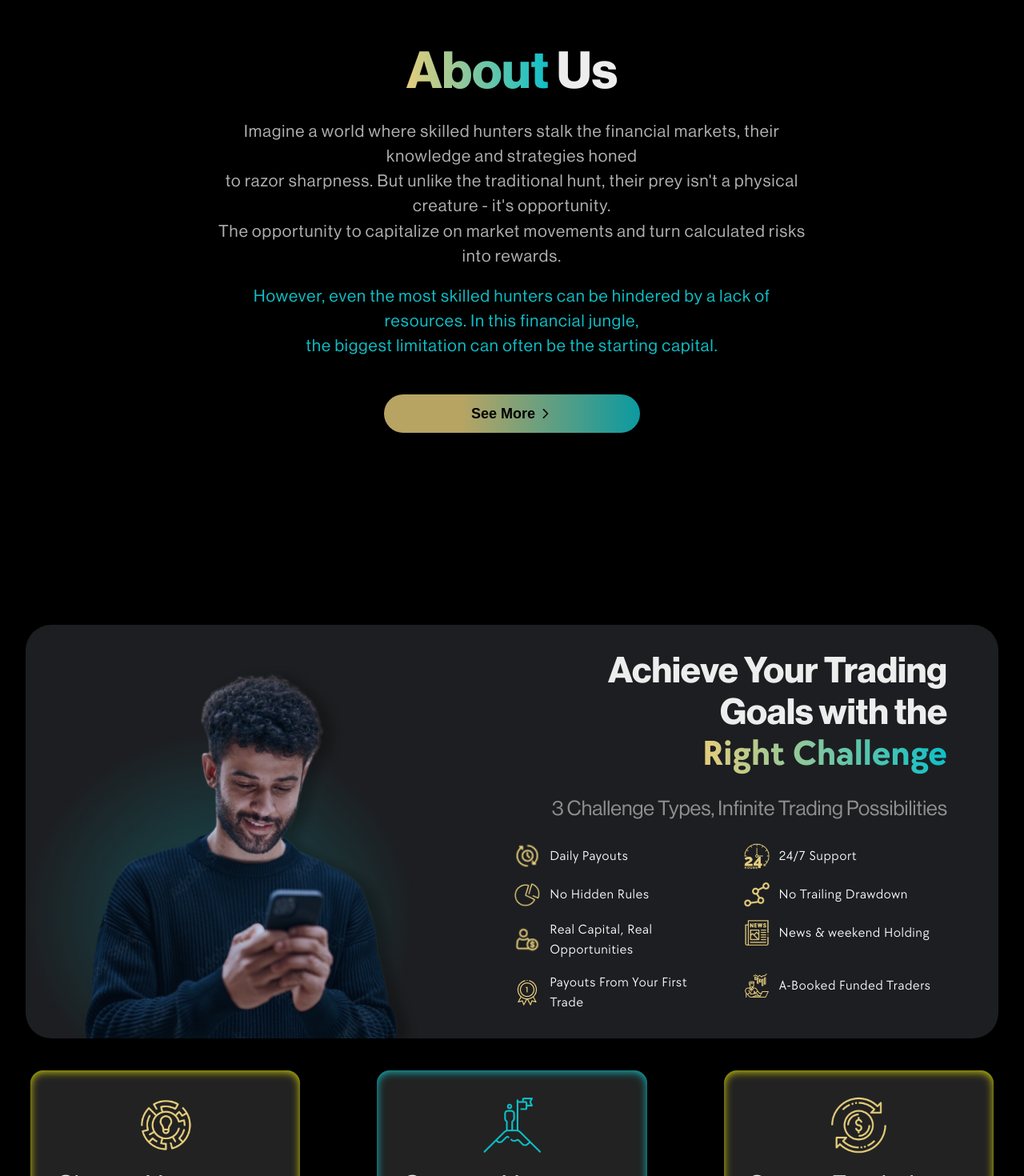
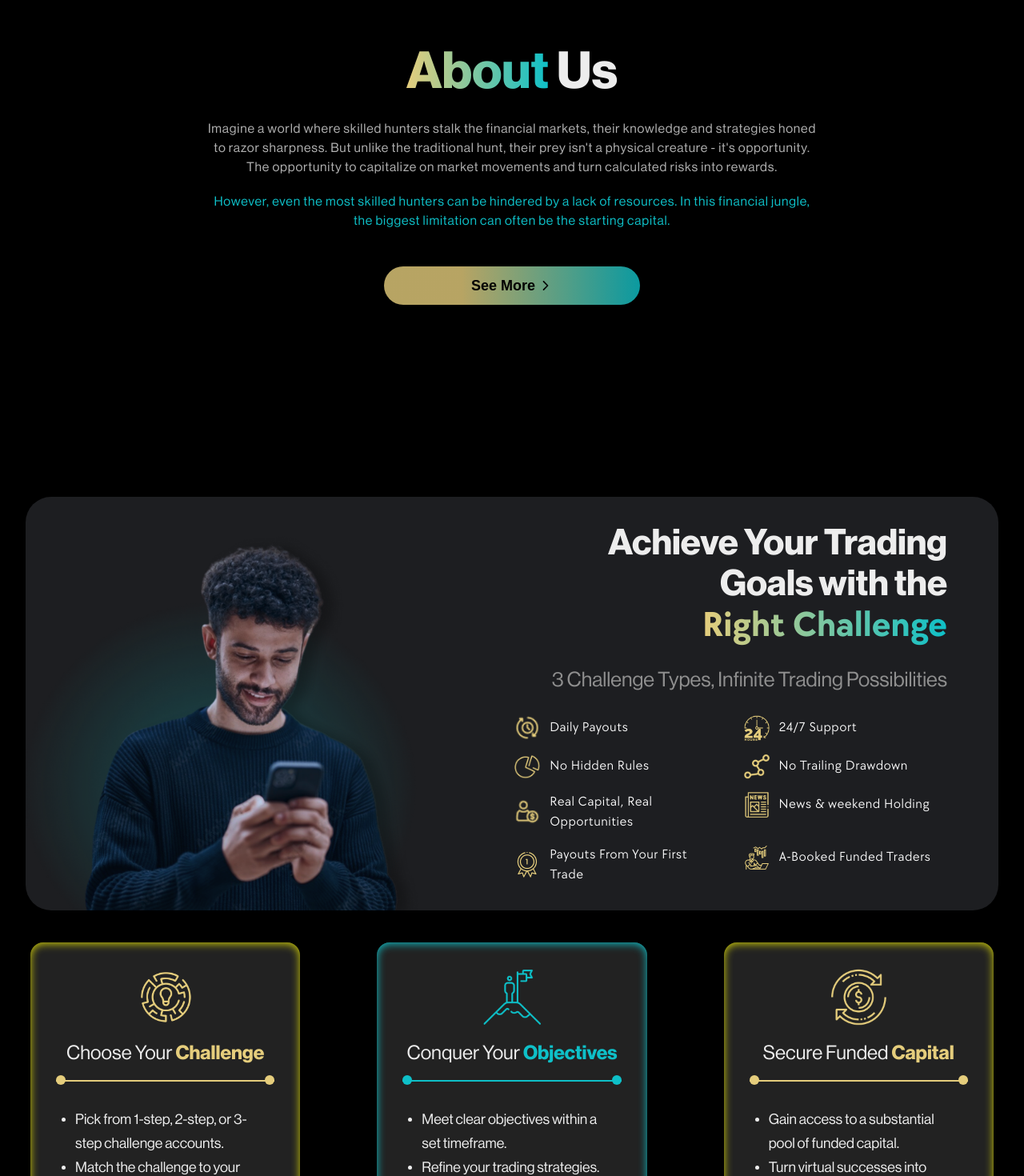
Before and after one commit to Netpuppys/guardeer, a Next.js app: page / in a window 1280 px wide. Shown: the part 840-2310 px from the top of the page at 80% size. Built offline with nearby package versions, Linux system fonts and the light colour scheme.

Commit message:
text responsiveness

```diff
--- a/app/components/Homepage/AboutSection.jsx
+++ b/app/components/Homepage/AboutSection.jsx
@@ -28,14 +28,14 @@ const AboutSection = () => {
         <GradientText>About</GradientText>{" "}
         Us
       </p>
-      <p className="text-center text-[#B1B1B1] font-neuehaas text-[1.3rem] tracking-wider pt-[1.5rem]">
+      <p className="text-center text-[#B1B1B1] font-neuehaas text-[clamp(1rem,1.2vw,1.4rem)] tracking-wider pt-[1.5rem] text-nowrap">
         Imagine a world where skilled hunters stalk the financial markets, their knowledge and strategies honed
         <br/>
         to razor sharpness. But unlike the traditional hunt, their prey isn't a physical creature - it's opportunity.
         <br/>
         The opportunity to capitalize on market movements and turn calculated risks into rewards.
       </p>
-      <p className="text-[#0EC0C8] text-center font-neuehaas text-[1.3rem] tracking-wider pt-[1.2rem]">
+      <p className="text-[#0EC0C8] text-center font-neuehaas text-[clamp(1rem,1.2vw,1.4rem)] tracking-wider pt-[1.2rem] text-nowrap">
         However, even the most skilled hunters can be hindered by a lack of resources. In this financial jungle,
         <br/>
         the biggest limitation can often be the starting capital.
--- a/app/components/Homepage/DiscordSection.jsx
+++ b/app/components/Homepage/DiscordSection.jsx
@@ -27,7 +27,7 @@ const DiscordSection = () => {
         <div className='overflow-hidden w-[70%] h-full rounded-3xl bg-yellow-blue-gradient p-[2px]'>
             <div className='w-full h-full rounded-3xl bg-black flex items-center justify-center'>
                 <div className='h-full w-fit flex flex-col items-start justify-center pl-10 py-10'>
-                    <p className='text-[2.3rem] font-neuehaas text-[#ebebeb] text-nowrap'>
+                    <p className='text-[clamp(1.7rem,2.2vw,3rem)] font-neuehaas text-[#ebebeb] text-nowrap'>
                         Our{" "}<GradientText>close-knit community</GradientText>{" "}is always
                         <br/>
                         ready to support, and we organize
@@ -56,7 +56,7 @@ const DiscordSection = () => {
         </div>
         <div className='overflow-hidden w-[30%] h-full rounded-3xl bg-yellow-blue-gradient p-[2px]'>
             <div className='w-full h-full rounded-3xl bg-black flex flex-col items-center justify-center'>
-                <p className='text-center text-nowrap text-[#ebebeb] text-[2.1rem] leading-[2.6rem] font-neuehaas '>
+                <p className='text-center text-nowrap text-[#ebebeb] text-[clamp(1.7rem,2vw,3rem)] leading-[2.6rem] font-neuehaas '>
                     Join the Next Generation of
                     <br/>
                     Funded Traders
--- a/app/components/Homepage/PayoutCards.jsx
+++ b/app/components/Homepage/PayoutCards.jsx
@@ -2,9 +2,6 @@ import GradientText from "../ui/GradientText";
 import React from "react";
 import payoutBanner from "../../../public/background/payoutBanner2.png";
 import Image from "next/image";
-import clockIcon from "../../../public/icons/24Hour.png";
-import trailing from "../../../public/icons/trailing.png";
-import news from "../../../public/icons/news.png";
 import { BsArrowRight } from "react-icons/bs";
 import profitSplit from "../../../public/icons/profitSplit2.png";
 import objectives from "../../../public/icons/objectives2.png";
@@ -85,7 +82,7 @@ const cardsArray = [
   {
       icon: tradingPlatform,
       color: "#E5CD7C",
-      title: <>Choose Your <span className="text-[#E5CD7C] font-semibold text-[2rem]">Challenge</span></>,
+      title: <>Choose Your <span className="text-[#E5CD7C] font-semibold">Challenge</span></>,
       points: [
           "Pick from 1-step, 2-step, or 3-step challenge accounts.",
           "Match the challenge to your risk tolerance and trading style.",
@@ -95,7 +92,7 @@ const cardsArray = [
   {
       icon: marketAccess,
       color: "#0EC0C8",
-      title: <>Conquer Your <span className="text-[#0EC0C8] font-semibold text-[2rem]">Objectives</span></>,
+      title: <>Conquer Your <span className="text-[#0EC0C8] font-semibold">Objectives</span></>,
       points: [
           "Meet clear objectives within a set timeframe.",
           "Refine your trading strategies.",
@@ -105,7 +102,7 @@ const cardsArray = [
   {
       icon: bestExecution,
       color: "#E5CD7C",
-      title: <>Secure Funded <span className="text-[#E5CD7C] font-semibold text-[2rem]">Capital</span></>,
+      title: <>Secure Funded <span className="text-[#E5CD7C] font-semibold">Capital</span></>,
       points: [
           "Gain access to a substantial pool of funded capital.",
           "Turn virtual successes into real-world profits.",
@@ -139,12 +136,12 @@ const TopBanner = () => {
         />
 
         <div className="relative z-10 flex flex-col items-end justify-center">
-          <h3 className="text-[4.5rem] font-bold leading-[5.2rem] mb-4 text-right">
+          <h3 className="text-[clamp(3.5rem,4.3vw,5rem)] font-bold leading-[5.2rem] mb-4 text-right text-nowrap">
             <GradientText>Why settle for promises</GradientText>
             <br />
             when you can have real capital?
           </h3>
-          <p className="text-[#8F8F8F] text-[1.5rem] max-w-[60%] text-right">
+          <p className="text-[#8F8F8F] text-[clamp(1.1rem,1.4vw,1.8rem)] max-w-[60%] text-right">
             Funding Traders With Real Capital Isn't Just A Catchy Pitch - It's
             The Foundation Of A Partnership Built On Trust And Shared Success.
           </p>
@@ -153,7 +150,7 @@ const TopBanner = () => {
         <div className="flex items-end justify-between mt-14">
           {/* CTA Button */}
           <button className="mt-8 relative z-10 hover:shadow-yellow-glow group transition-all border-[1.3px] border-[#E5CD7C] h-[4.3rem] px-16 flex items-center justify-center gap-5 rounded-full ">
-            <span className="font-helvetica text-[#f4f4f4] text-[1.5rem] font-extrabold ">
+            <span className="font-helvetica text-[#f4f4f4] text-[clamp(1.1rem,1.4vw,1.8rem)] font-extrabold text-nowrap">
               Discover more about daily payouts
             </span>
             <span className="text-[2rem]">
@@ -211,7 +208,7 @@ const AnimatedCards = () => {
             className={`w-[calc(25%-3rem)] h-[26rem] flex flex-col p-6 items-center justify-start gap-4 bg-[#313131] bg-opacity-70 rounded-2xl backdrop-blur-lg shadow-[0px_1.491px_10.597px_0px_rgba(255,252,0,0.80)_inset] even:shadow-[0px_1.491px_10.597px_0px_#0EC0C8_inset]`}
           >
             <Image src={item.icon} className="h-[3.5rem] w-[3.5rem]" alt="" />
-            <p className=" text-[1.5rem] font-neuehaas">
+            <p className=" text-[clamp(1.1rem,1.4vw,1.8rem)] font-neuehaas">
               {item.title}
             </p>
             <div
@@ -284,7 +281,7 @@ const AnimatedHeading = () => {
       }}
       className="w-full flex flex-col items-center justify-start"
     >
-      <p className="font-helvetica text-[#d9d9d9] text-[3.5rem] font-bold text-center">
+      <p className="font-helvetica text-[#d9d9d9] text-[clamp(3rem,3.3vw,4rem)] font-bold text-center">
           Trade with Confidence,{" "}
           <GradientText>Succeed with Precision</GradientText>
         </p>
@@ -329,7 +326,7 @@ const AnimatedBottomCards = () => {
               className="h-[4.5rem] w-[4.5rem]"
               alt=""
           />
-          <p className=" text-[2rem] font-neuehaas">
+          <p className=" text-[clamp(1.5rem,1.9vw,2.3rem)] font-neuehaas">
             {item.title}
           </p>
           <div style={{ background: item.color }} className={`w-full h-[1.5px] relative`}>
@@ -340,7 +337,7 @@ const AnimatedBottomCards = () => {
               {item.points.map((point, id) => (
                   <li
                       key={id}
-                      className="text-[1.4rem] text-[#ededed] leading-[1.9rem] font-neuehaas font-normal"
+                      className="text-[clamp(1.1rem,1.3vw,1.7rem)] text-[#ededed] leading-[1.9rem] font-neuehaas font-normal"
                   >
                       {point}
                   </li>
--- a/app/components/Homepage/TradingGoalsCards.jsx
+++ b/app/components/Homepage/TradingGoalsCards.jsx
@@ -55,7 +55,7 @@ const cardsArray = [
     {
         icon: challenge,
         color: "#E5CD7C",
-        title: <>Choose Your <span className="text-[#E5CD7C] font-semibold text-[2rem]">Challenge</span></>,
+        title: <>Choose Your <span className="text-[#E5CD7C] font-semibold">Challenge</span></>,
         points: [
             "Pick from 1-step, 2-step, or 3-step challenge accounts.",
             "Match the challenge to your risk tolerance and trading style.",
@@ -66,7 +66,7 @@ const cardsArray = [
     {
         icon: objectives,
         color: "#0EC0C8",
-        title: <>Conquer Your <span className="text-[#0EC0C8] font-semibold text-[2rem]">Objectives</span></>,
+        title: <>Conquer Your <span className="text-[#0EC0C8] font-semibold">Objectives</span></>,
         points: [
             "Meet clear objectives within a set timeframe.",
             "Refine your trading strategies.",
@@ -77,7 +77,7 @@ const cardsArray = [
     {
         icon: capital,
         color: "#E5CD7C",
-        title: <>Secure Funded <span className="text-[#E5CD7C] font-semibold text-[2rem]">Capital</span></>,
+        title: <>Secure Funded <span className="text-[#E5CD7C] font-semibold">Capital</span></>,
         points: [
             "Gain access to a substantial pool of funded capital.",
             "Turn virtual successes into real-world profits.",
@@ -113,7 +113,7 @@ const Cards = ({ item, index }) => {
                 className="h-[4.5rem] w-[4.5rem]"
                 alt=""
             />
-            <p className=" text-[2rem] font-neuehaas">
+            <p className=" text-[clamp(1.5rem,1.9vw,2.2rem)] font-neuehaas">
                 {item.title}
             </p>
             <div style={{ background: item.color }} className={`w-full h-[1.5px] relative`}>
@@ -124,7 +124,7 @@ const Cards = ({ item, index }) => {
                 {item.points.map((point, id) => (
                     <li
                         key={id}
-                        className="text-[1.4rem] text-[#ededed] leading-[1.9rem] font-neuehaas font-normal"
+                        className="text-[clamp(1rem,1.4vw,1.6rem)] text-[#ededed] leading-[1.9rem] font-neuehaas font-normal"
                     >
                         {point}
                     </li>
@@ -221,7 +221,7 @@ const TradingGoalsCards = () => {
             </div>
         </motion.div>
 
-        <div className="flex h-[27rem] items-center mt-10 justify-center gap-24">
+        <div className="flex h-[29rem] items-center mt-10 justify-center gap-24">
             {cardsArray.map((item, index) => (
                 <div key={index} className="w-[calc(33%-4rem)] h-full">
                     <Cards item={item} index={index} />
--- a/app/page.js
+++ b/app/page.js
@@ -15,7 +15,7 @@ import Footer from "./components/Footer";
 
 export default function Home() {
   return (
-    <div className="w-full relative pt-[8.5rem] pb-[8rem] h-full min-h-[300vh]">
+    <div className="w-full relative pt-[8.5rem] pb-[1.5rem] h-full min-h-[300vh]">
       <Navbar />
 
       <div className="w-full px-[2rem]">
```
